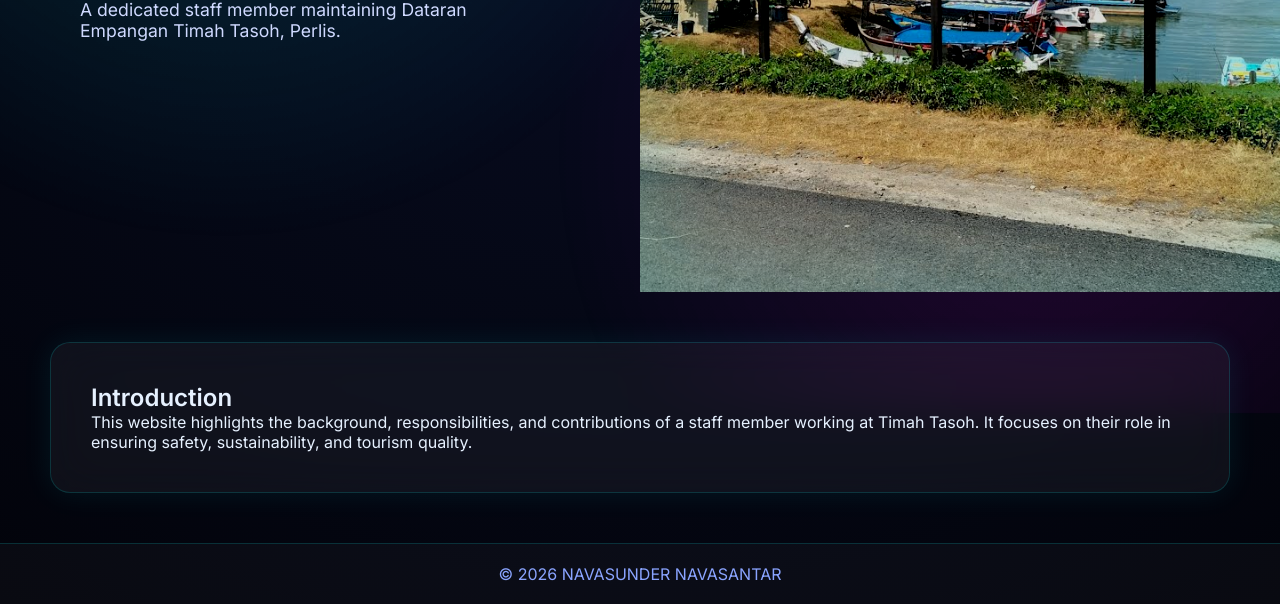
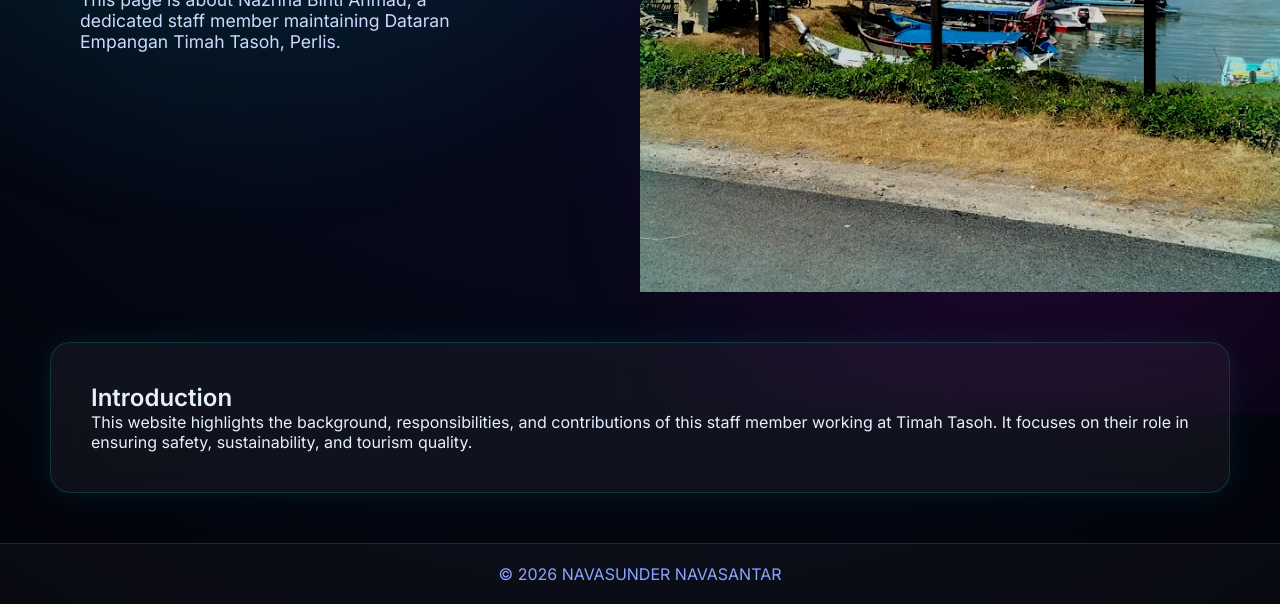
Before and after one commit to navasunder5/TimahTasoh, a plain HTML site: page index.html in a window 1280 px wide. Shown: the part 419-1023 px from the top of the page. Drawn offline with Linux system fonts and the light colour scheme.

Commit message:
Revise hero section with staff member information
Updated the hero section to include specific staff member details.

```diff
--- a/index.html
+++ b/index.html
@@ -21,7 +21,7 @@
 <section class="hero-split">
     <div class="hero-text">
         <h1>Welcome</h1>
-        <p>A dedicated staff member maintaining Dataran Empangan Timah Tasoh, Perlis.</p>
+        <p>This page is about Nazrina Binti Ahmad, a dedicated staff member maintaining Dataran Empangan Timah Tasoh, Perlis.</p>
     </div>
     <div class="hero-image"></div>
 </section>
@@ -29,7 +29,7 @@
 <section class="intro-box">
     <h2>Introduction</h2>
     <p>
-        This website highlights the background, responsibilities, and contributions of a staff member
+        This website highlights the background, responsibilities, and contributions of this staff member
         working at Timah Tasoh. It focuses on their role in ensuring safety, sustainability, and tourism quality.
     </p>
 </section>
```
